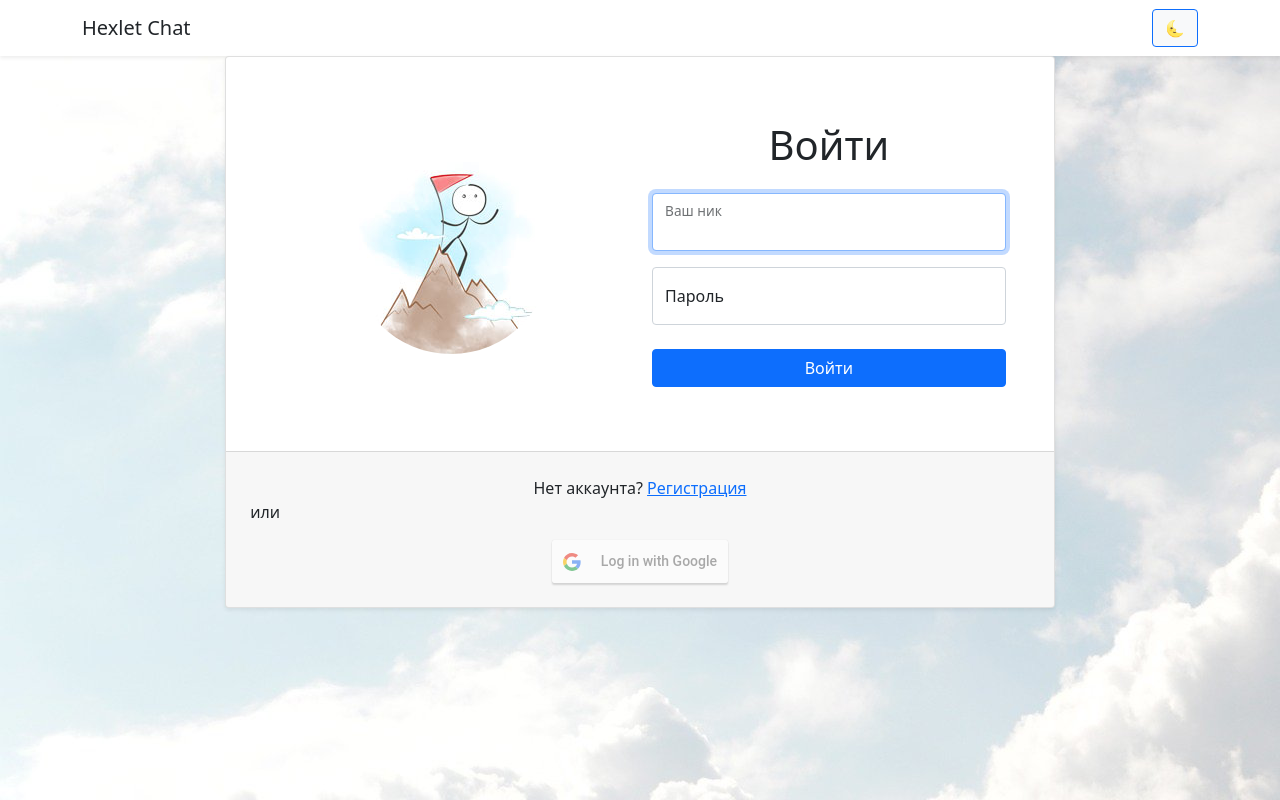
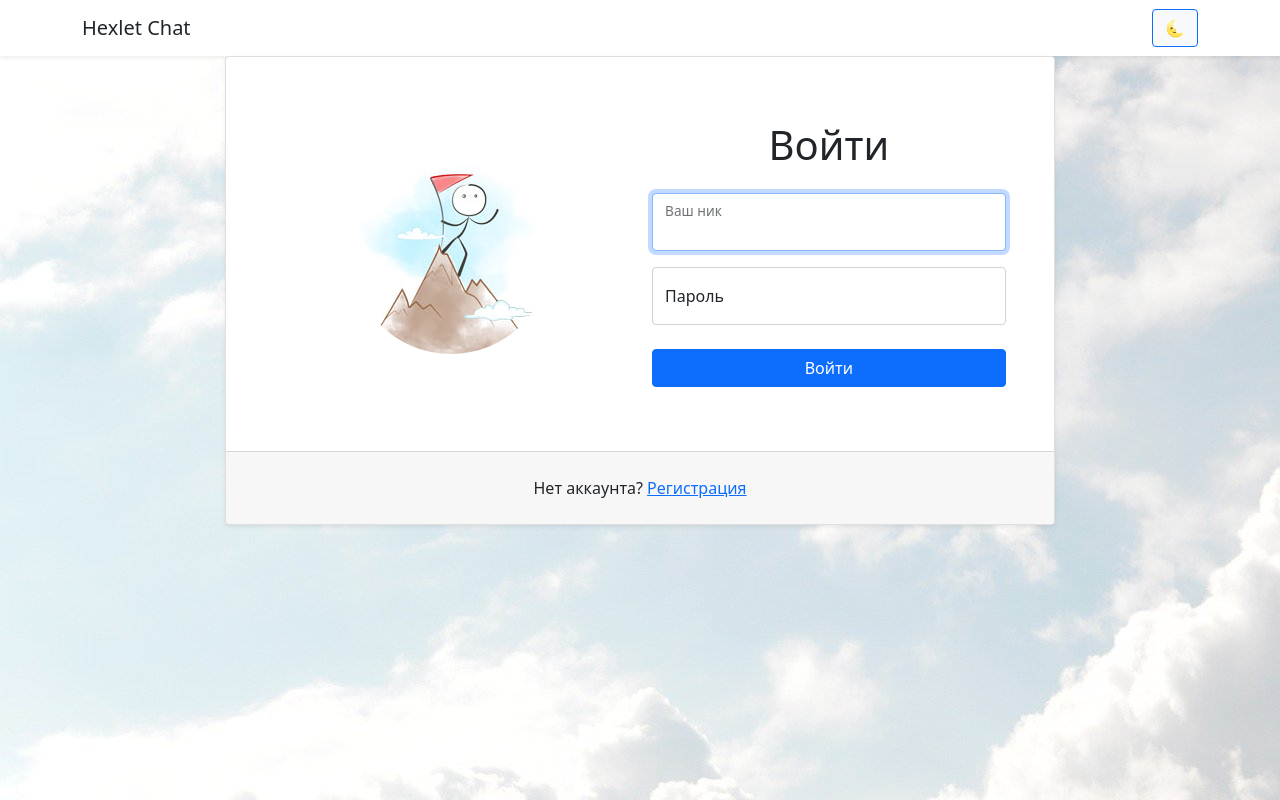
Before and after one commit to KatherinaFed/frontend-project-lvl4, a React app: page /login in a window 1280 px wide. Built offline with nearby package versions, Linux system fonts and the light colour scheme; no server answers; the HTML template or start-up script is replaced by a standard one.

Commit message:
deleted Google login

```diff
--- a/src/Сomponents/Login.jsx
+++ b/src/Сomponents/Login.jsx
@@ -5,7 +5,6 @@ import * as Yup from 'yup';
 import { useFormik } from 'formik';
 import { useHistory, Link } from 'react-router-dom';
 import { useTranslation } from 'react-i18next';
-import GoogleLogin from 'react-google-login';
 
 import loginJPG from '../../assets/images/login.jpg';
 import { useAuth, useTheme } from '../hooks/index.js';
@@ -143,18 +142,6 @@ const Login = () => {
                 <span>{t('loginForm.notHaveAccount')}</span>
                 <Link to="/signup">{t('loginForm.linkSignup')}</Link>
               </div>
-              <div>
-                <p>или</p>
-              </div>
-              <div className="text-center">
-                <GoogleLogin
-                  clientId="699322443366-cadj5u8p5ar2f52acd74j48n1v3nsgnt.apps.googleusercontent.com"
-                  buttonText="Log in with Google"
-                  onSuccess={signInSuccess}
-                  onFailure={signInFailure}
-                  cookiePolicy="single_host_origin"
-                />
-              </div>
             </Card.Footer>
           </Card>
         </div>
```
